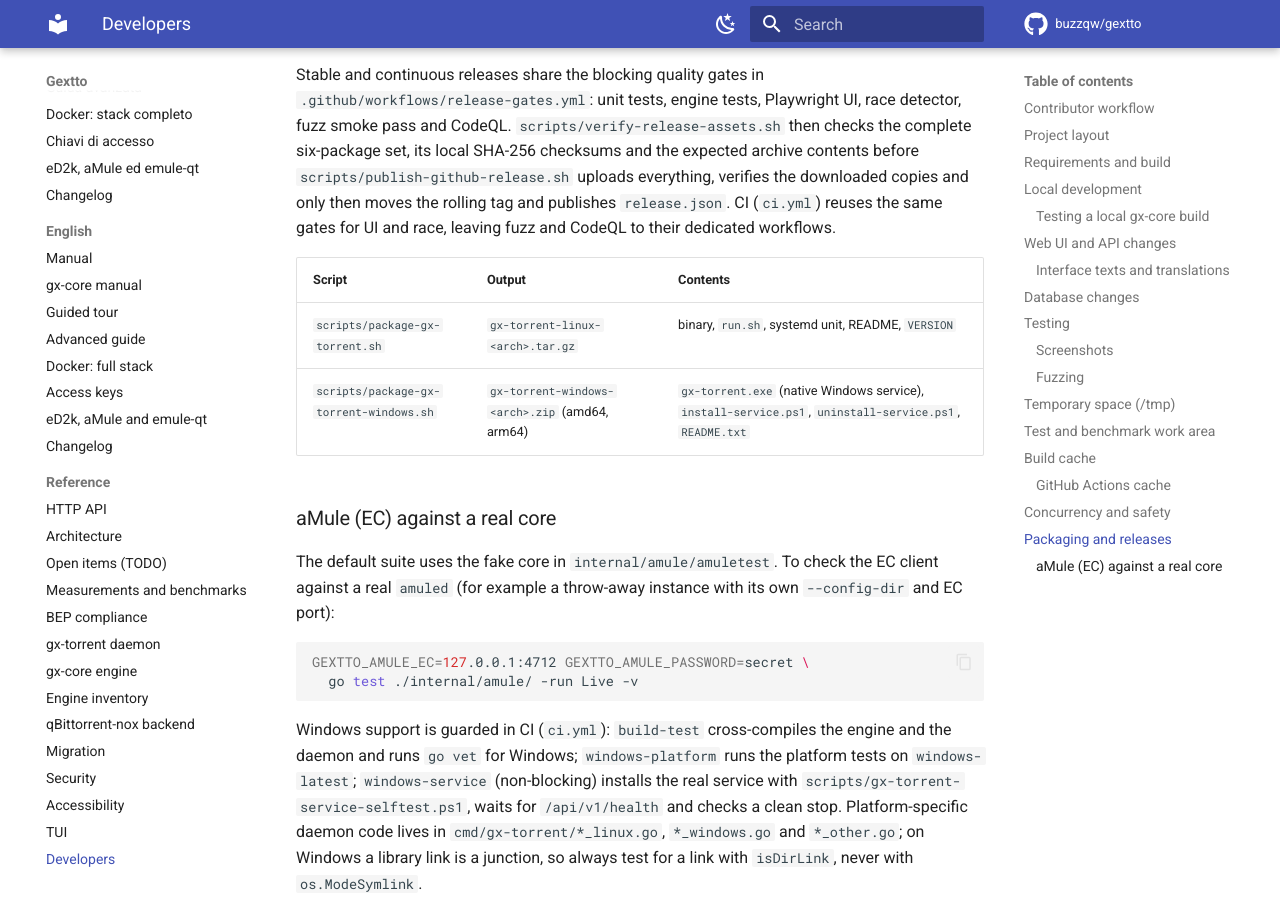
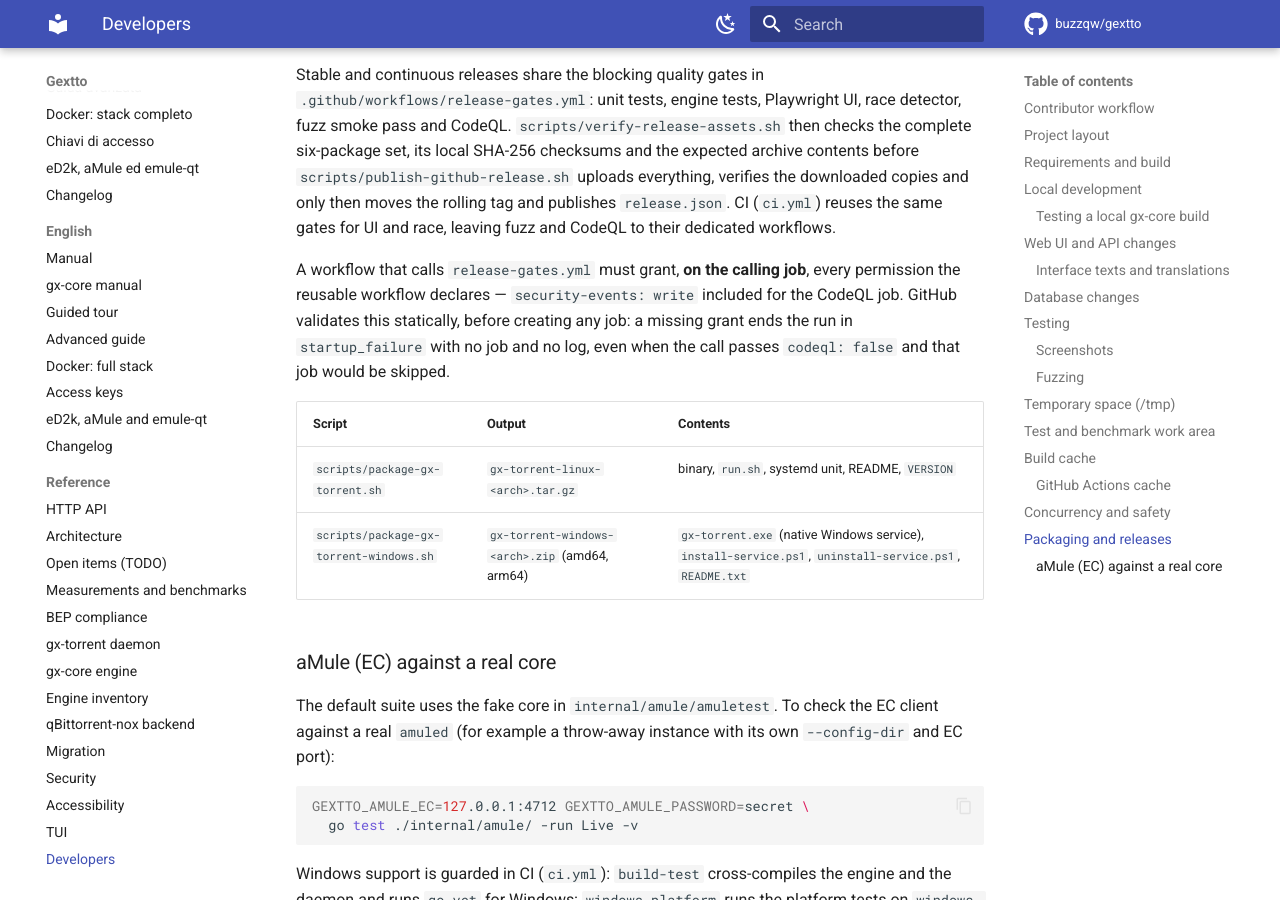
Before and after one commit to buzzqw/gextto, an MkDocs documentation site: the page built from docs/DEVELOPERS.md, in a window 1280 px wide and 900 px high, scrolled down 10264 px. Built offline with MkDocs 1.6.1 and Material for MkDocs 9.7.7, drawn with Linux system fonts in a browser that asks for light colours; comment, search, counter and statistics services are not loaded.

Commit message:
ci: grant the reusable quality gates their permissions so CI starts again
The job that calls release-gates.yml must allow every permission the called
workflow declares: the missing security-events: write made GitHub reject the
whole workflow at startup, so CI produced no job at all since the gates moved
into the reusable workflow.

```diff
--- a/docs/DEVELOPERS.md
+++ b/docs/DEVELOPERS.md
@@ -495,6 +495,12 @@ everything, verifies the downloaded copies and only then moves the rolling tag
 and publishes `release.json`. CI (`ci.yml`) reuses the same gates for UI and
 race, leaving fuzz and CodeQL to their dedicated workflows.
 
+A workflow that calls `release-gates.yml` must grant, **on the calling job**, every
+permission the reusable workflow declares — `security-events: write` included for
+the CodeQL job. GitHub validates this statically, before creating any job: a
+missing grant ends the run in `startup_failure` with no job and no log, even when
+the call passes `codeql: false` and that job would be skipped.
+
 | Script | Output | Contents |
 |---|---|---|
 | `scripts/package-gx-torrent.sh` | `gx-torrent-linux-<arch>.tar.gz` | binary, `run.sh`, systemd unit, README, `VERSION` |
```
Also changed, not shown: 1 other file.
